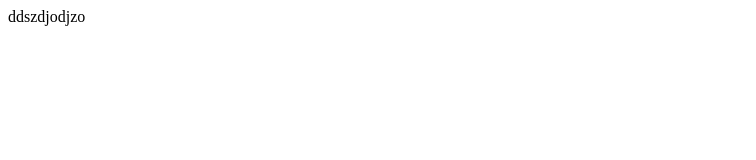
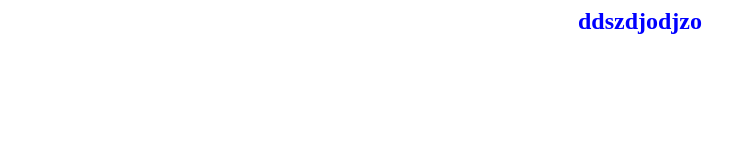
Before and after one commit to zapatox/gittest, a plain HTML site: page index.html in a window 1280 px wide. Shown: the whole page, without its empty margins (0-756 px from the left). Drawn offline with Linux system fonts and the light colour scheme.

Commit message:
text centré

```diff
--- a/index.html
+++ b/index.html
@@ -1,2 +1,15 @@
-<html>	ddszdjodjzo
 <html>
+<style>
+h2{
+
+	color:blue;
+	text-align: center;
+
+}
+
+
+</style>
+
+
+	<h2>ddszdjodjzo</h2>
+</html>
```
